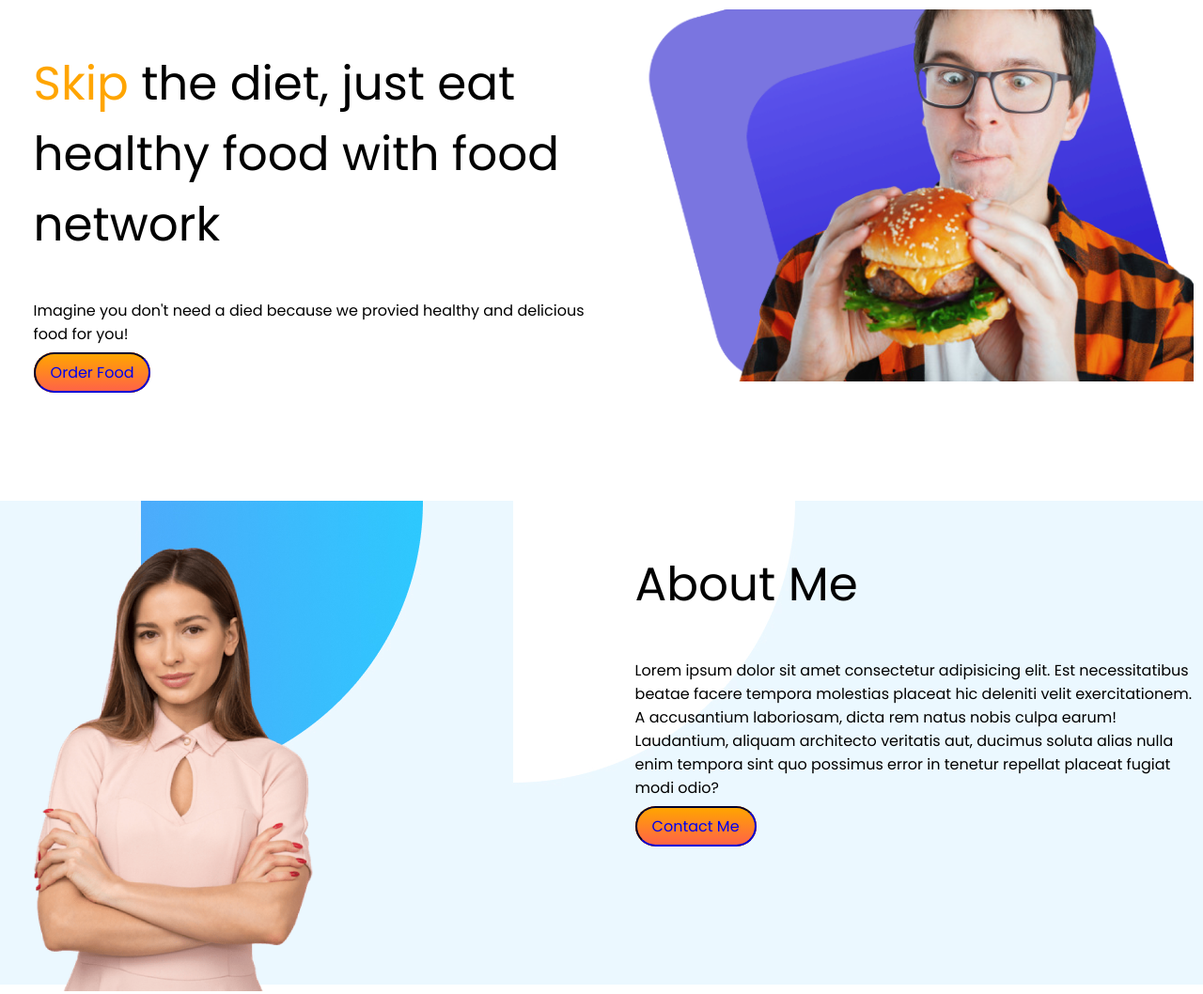
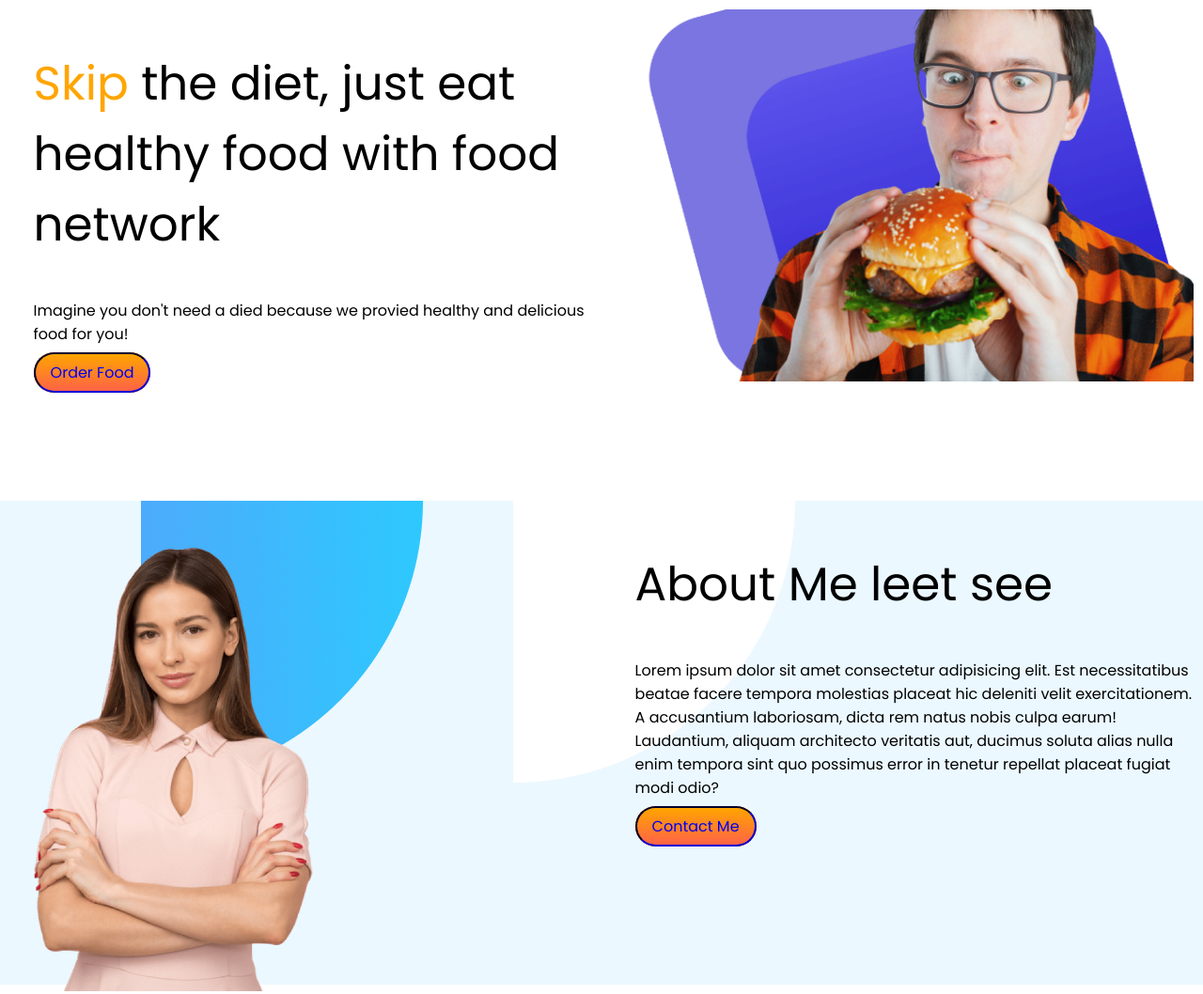
Before and after one commit to me-ahnafnasim/special-journey, a plain HTML site: page index.html in a window 1280 px wide. Shown: the top 1058 px of the page at 94% size. Drawn offline with Linux system fonts and the light colour scheme.

Commit message:
Update index.html

```diff
--- a/index.html
+++ b/index.html
@@ -31,7 +31,7 @@
         </div>
         <div class="divone">
             <h1>
-                About Me
+                About Me leet see
             </h1>
             <P>Lorem ipsum dolor sit amet consectetur adipisicing elit. Est necessitatibus beatae facere tempora molestias placeat hic deleniti velit exercitationem. A accusantium laboriosam, dicta rem natus nobis culpa earum! Laudantium, aliquam architecto veritatis aut, ducimus soluta alias nulla enim tempora sint quo possimus error in tenetur repellat placeat fugiat modi odio?</P>
 
```
